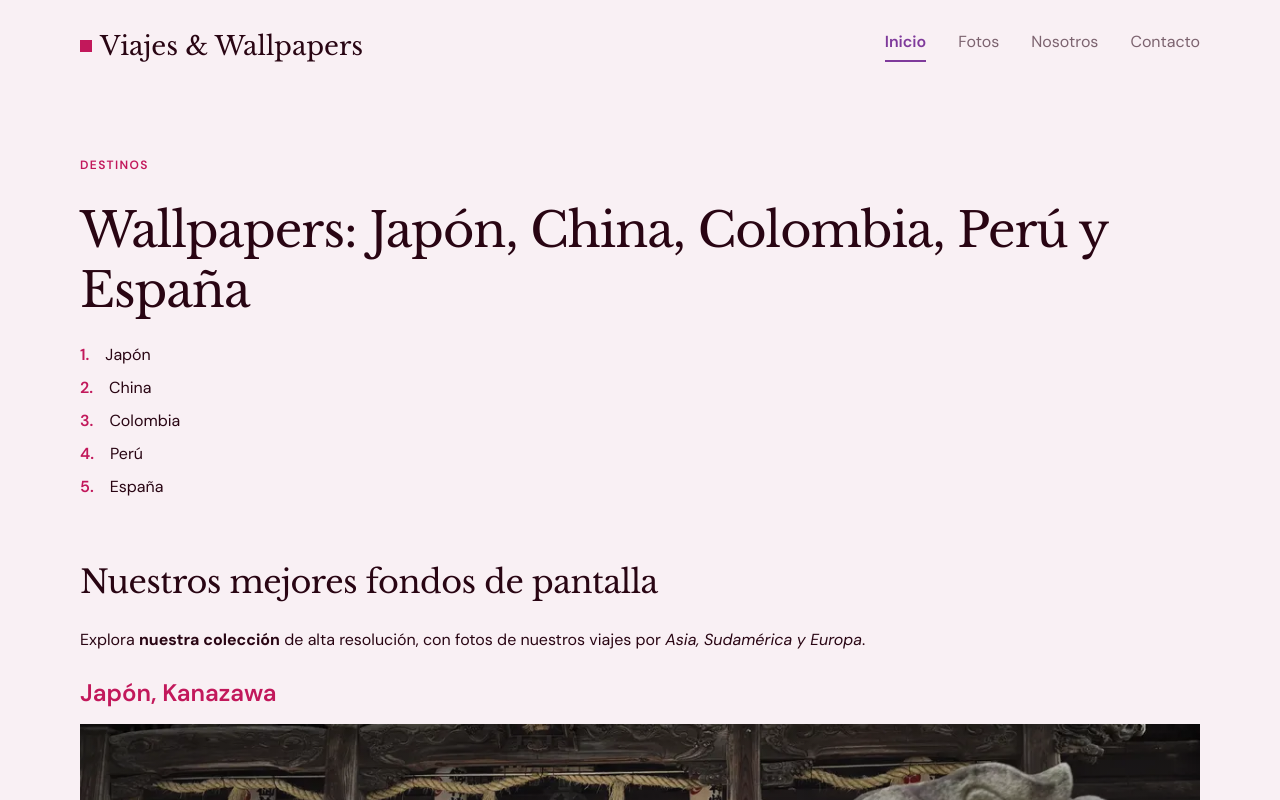
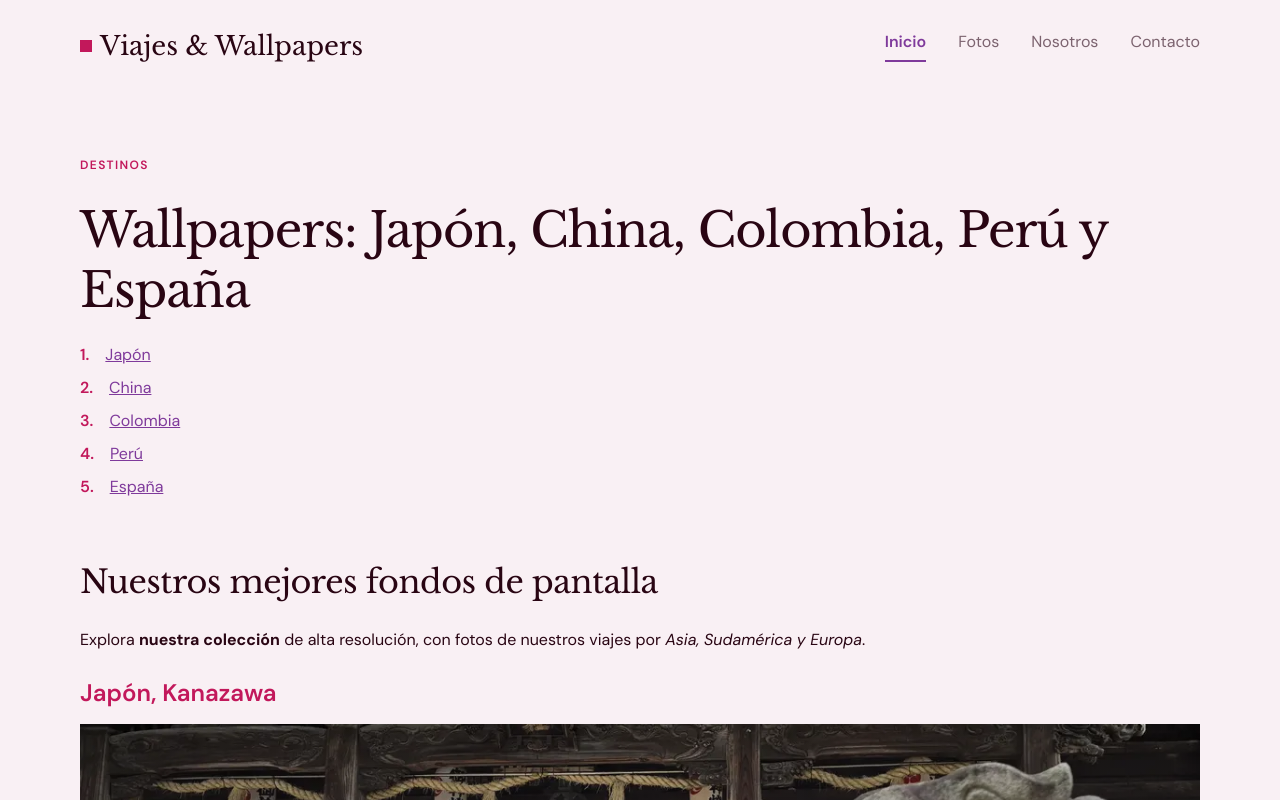
Before and after one commit to Karsu1411/diw-santa-toral, a plain HTML site: page index.html in a window 1280 px wide. Shown: the top 800 px of the page. Drawn offline with nearby package versions, Linux system fonts and the light colour scheme.

Commit message:
index
se modifica la lista de paises en este caso. lo que le añado son enlaces que me lleven a la pestaña directamente hasta el apartado correspondiente de fotos.

```diff
--- a/index.html
+++ b/index.html
@@ -51,11 +51,11 @@
         <p class="antetitulo antetitulo--escritorio">Destinos</p>
         <h1>Wallpapers: Japón, China, Colombia, Perú y España</h1>
         <ol class="lista-destinos">
-          <li>Japón</li>
-          <li>China</li>
-          <li>Colombia</li>
-          <li>Perú</li>
-          <li>España</li>
+          <li><a href="fotos.html#japon">Japón</a></li>
+          <li><a href="fotos.html#china">China</a></li>
+          <li><a href="fotos.html#colombia">Colombia</a></li>
+          <li><a href="fotos.html#peru">Perú</a></li>
+          <li><a href="fotos.html#espana">España</a></li>
         </ol>
       </section>
 
```
